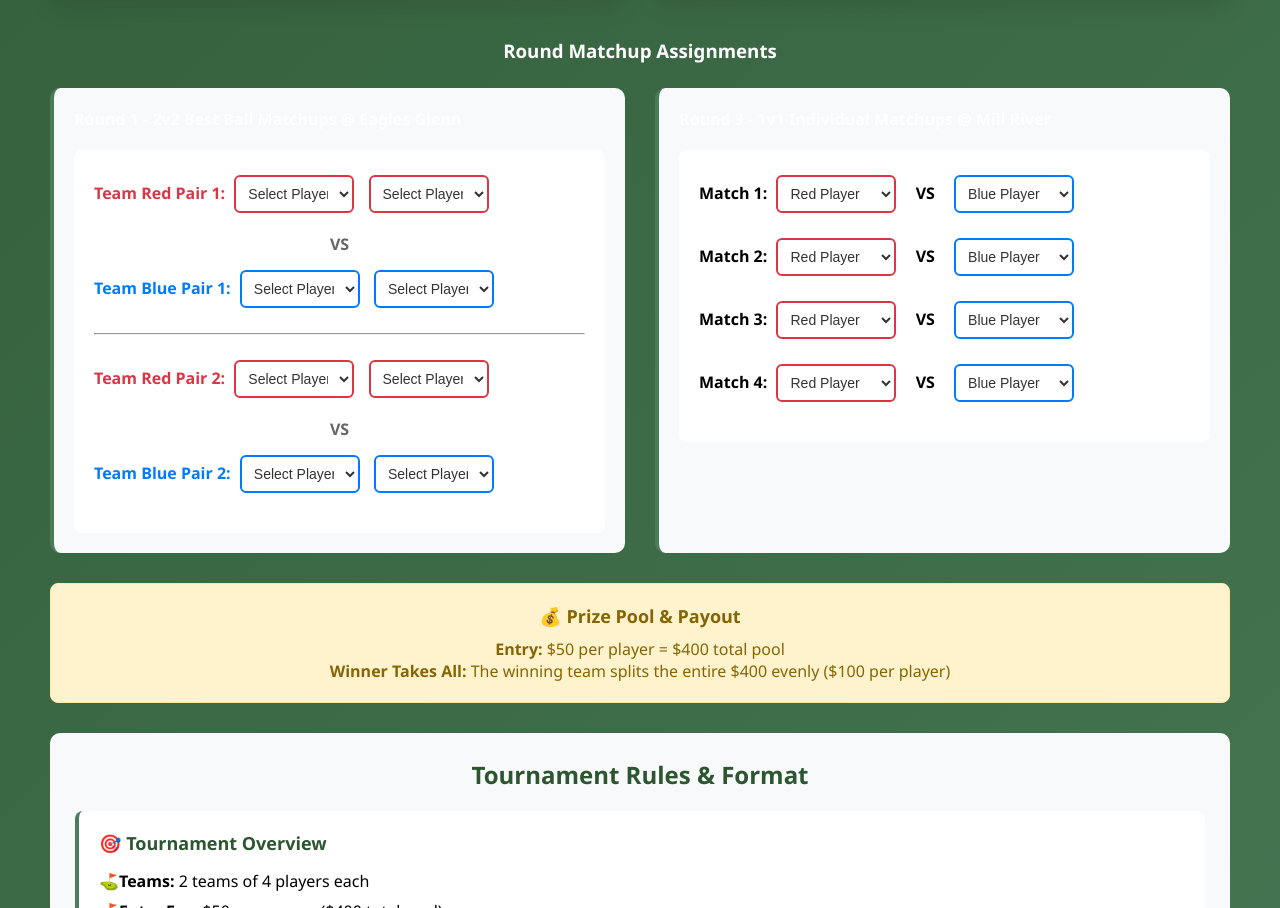
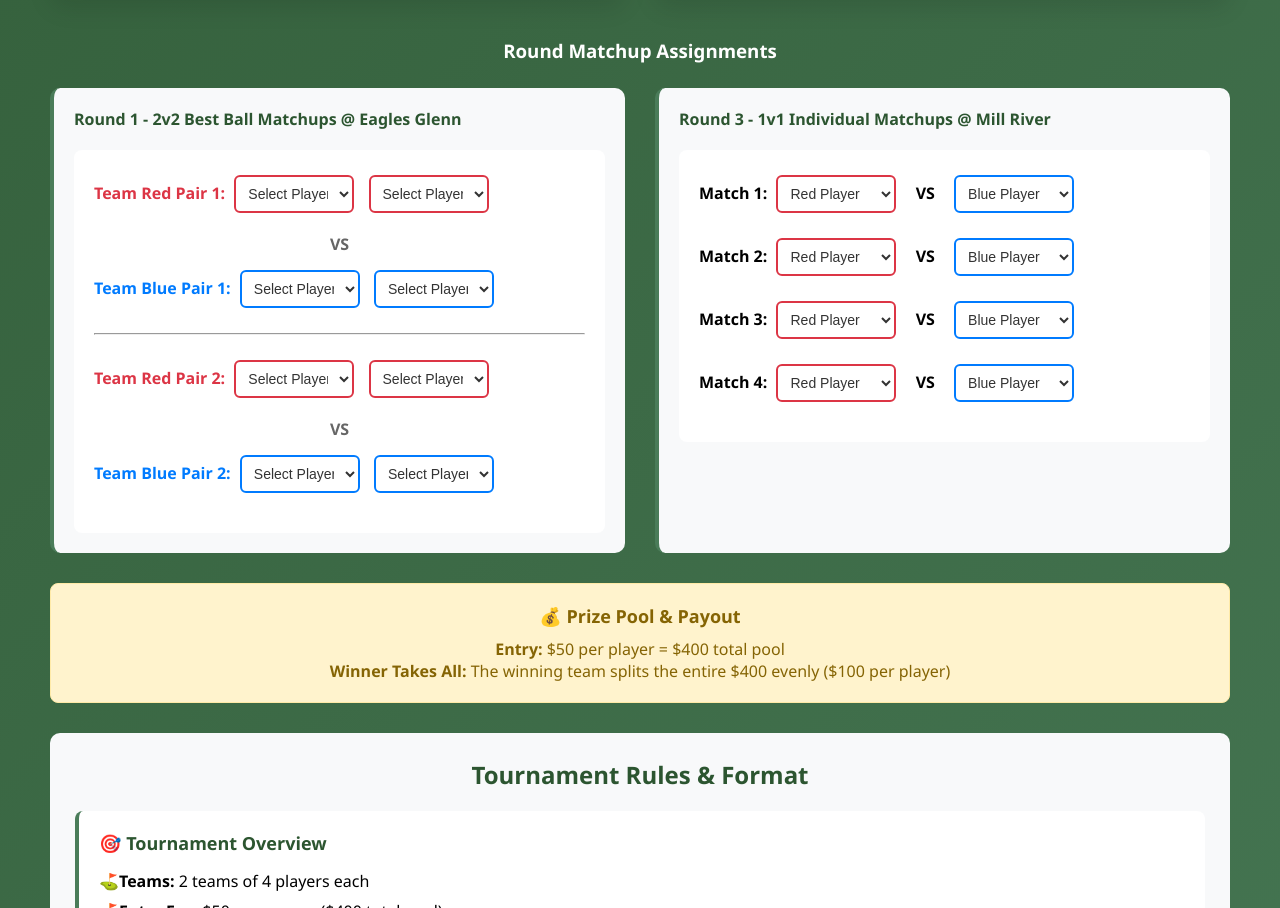
Before and after one commit to Scott-Bauer/RyderScoreboard, a website: page public/index.html in a window 1280 px wide. Shown: the part 1725-2633 px from the top of the page. Drawn offline with Linux system fonts and the light colour scheme; no server answers.

Commit message:
update color

```diff
--- a/public/index.html
+++ b/public/index.html
@@ -1026,7 +1026,7 @@
 
                 <div style="display: grid; grid-template-columns: 1fr 1fr; gap: 30px; margin-bottom: 30px;">
                     <div class="round-section">
-                        <h4 style="color: white; margin-bottom: 20px;">Round 1 - 2v2 Best Ball Matchups @ Eagles Glenn</h4>
+                        <h4 style="color: #2c5530;  margin-bottom: 20px;">Round 1 - 2v2 Best Ball Matchups @ Eagles Glenn</h4>
                         <div style="background: white; border-radius: 8px; padding: 20px;">
                             <div style="margin-bottom: 15px;">
                                 <strong style="color: #dc3545;">Team Red Pair 1:</strong>
@@ -1071,7 +1071,7 @@
                     </div>
 
                     <div class="round-section">
-                        <h4 style="color: white; margin-bottom: 20px;">Round 3 - 1v1 Individual Matchups @ Mill River</h4>
+                        <h4 style="color: #2c5530; margin-bottom: 20px;">Round 3 - 1v1 Individual Matchups @ Mill River</h4>
                         <div style="background: white; border-radius: 8px; padding: 20px;">
                             <div style="margin-bottom: 15px;">
                                 <strong>Match 1:</strong>
```
